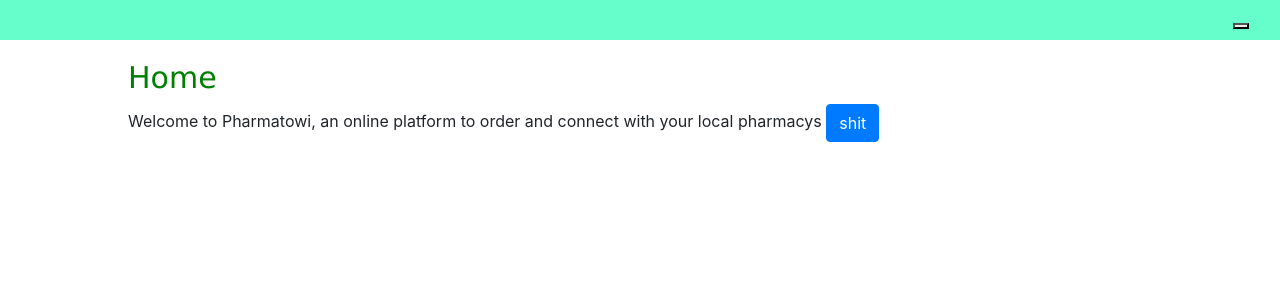
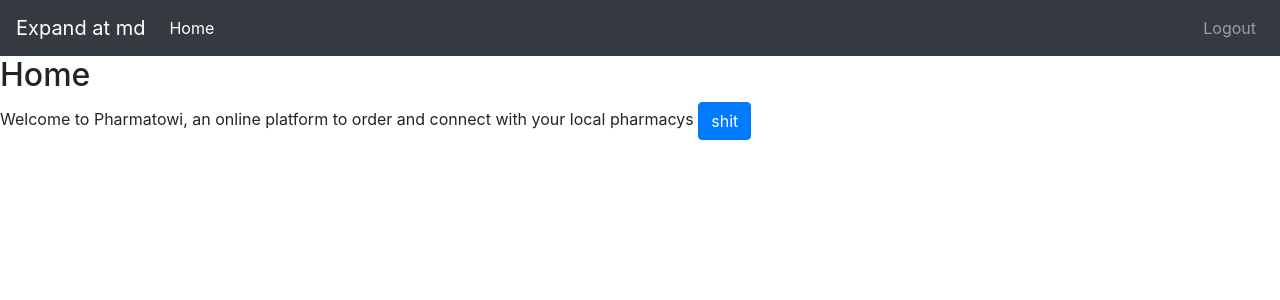
Before and after one commit to wilrop/web-technologies, a Django app: page / in a window 1280 px wide. Shown: the top 300 px of the page. Run offline with Django 3.2, Linux system fonts and the light colour scheme; a user stored in the database is signed in; some libraries are stand-ins or nearby versions.

Commit message:
added bootstrap navbar and erased the version 1.0 of the navbar in CSS and html

```diff
--- a/towima/static/css/styles.css
+++ b/towima/static/css/styles.css
@@ -1,112 +0,0 @@
-/* GENERAL */
-h2 {
-    color:green;
-    font-family: Verdana, Geneva, sans-serif;
-    font-size: 30px;
-}
-
-.wrapper {
-    width: 80%;
-    margin: 0 auto;
-
-}
-
-.green {
-    color: green;
-}
-
-/* HEADER */
-header {
-    margin-bottom: 20px;
-    overflow: hidden;
-    background: #66ffcc;
-}
-
-header h1 {
-    font-family: Verdana, Geneva, sans-serif;
-    font-size: 25px;
-    font-weight: bold;
-    text-transform: uppercase;
-}
-
-header::after {
-    content: '';
-    display: table;
-    clear: both;
-
-}
-
-
-/* LOGO HEADER
-
-The next css code is for the logo on the header menu */
-.logo {
-    float: left;
-}
-
-header a:visited {
-    color: black;
-}
-
-header a:active {
-    color: black;
-}
-
-
-
-
-
-/*NAV BAR HEADER
-
- The next css code is all for the nav bar on the header menu*/
-
-
-header nav {
-    float: right;
-
-}
-
-header ul {
-    list-style: none;
-    margin: 0;
-    padding: 0;
-}
-
-header nav ul li {
-    display: inline-block;
-    margin-left: 70px;
-    padding-top: 23px;
-
-    position: relative;
-
-}
-
-header nav ul li a {
-    text-transform: uppercase;
-    font-weight: bold;
-    text-decoration: none;
-    color: black;
-}
-
-header nav ul li a:hover {
-    color:dimgray;
-}
-
-header nav ul li a::before {
-    content: '';
-    display: block;
-    height: 5px;
-    width: 100%;
-    background-color: dimgray;
-
-    position: absolute;
-    top: 0;
-    width: 0%;
-
-    transition: all ease-in-out 250ms;
-}
-
-header nav ul li a:hover::before {
-    width: 100%;
-
-}
--- a/towima/templates/base.html
+++ b/towima/templates/base.html
@@ -3,7 +3,6 @@
 <!DOCTYPE html>
 <html lang="en">
   <head>
-    <meta charset="utf-8">
     <meta name="viewport" content="width=device-width, initial-scale=1">
     <link rel="stylesheet" href="https://stackpath.bootstrapcdn.com/bootstrap/4.1.3/css/bootstrap.min.css" integrity="sha384-MCw98/SFnGE8fJT3GXwEOngsV7Zt27NXFoaoApmYm81iuXoPkFOJwJ8ERdknLPMO" crossorigin="anonymous">
     <link rel="stylesheet" type="text/css" href='{% static "css/styles.css" %}'>
@@ -12,38 +11,39 @@
 
   <body>
     <header>
-        <span class="icon-bar"></span>
-        <nav class="navbar navbar-default navbar-fixed-top" role="navigation">
-            <div class="container-fluid">
-                <div class="navbar-header">
-                    <button type="button" class="navbar-toggle" data-toggle="collapse" data-target="#navbar-collapse-main">
-                        <span class="sr-only">Toggle navigation</span>
-                        <span class="icon-bar"></span>
-                        <span class="icon-bar"></span>
-                        <span class="icon-bar"></span>
-                    </button>
-                </div>
+      <nav class="navbar navbar-expand-md navbar-dark bg-dark">
+      <a class="navbar-brand" href="#">Expand at md</a>
+      <button class="navbar-toggler" type="button" data-toggle="collapse" data-target="#NavbarHeader" aria-controls="navbarsExample04" aria-expanded="false" aria-label="Toggle navigation">
+        <span class="navbar-toggler-icon"></span>
+      </button>
 
+      <div class="collapse navbar-collapse " id="NavbarHeader">
+        <ul class="navbar-nav mr-auto">
+          <li class="nav-item active">
+            <a class="nav-link" href="{% url 'home' %}">Home <span class="sr-only">(current)</span></a>
+          </li>
+
+
+          <!-- <li class="nav-item dropdown">
+            <a class="nav-link dropdown-toggle" href="https://example.com" id="dropdown04" data-toggle="dropdown" aria-haspopup="true" aria-expanded="false">Dropdown</a>
+            <div class="dropdown-menu" aria-labelledby="dropdown04">
+              <a class="dropdown-item" href="#">Action</a>
+              <a class="dropdown-item" href="#">Another action</a>
+              <a class="dropdown-item" href="#">Something else here</a>
             </div>
-        </nav>
-        <!-- <div class="wrapper">
-                <a href="{% url 'home' %}">
-                    <div class=logo>
-                    <h1><span class=green>Pharma</span>towi</h1>
-                    </div>
-                </a>
-            <nav>
-                <ul>
-                    <li><a href="{% url 'home' %}">home</a></li>
-                    {% if user.is_authenticated %}
-                        <li> <a href="{% url 'logout' %}">logout</a></li>
-                    {% else %}
-                        <li><a href="{% url 'login' %}">login</a></li>
-                        <li><a href="{% url 'signup' %}">signup</a></li>
-                    {% endif %}
-                </ul>
-            </nav>
-        </div> -->
+          </li> -->
+        </ul>
+        <ul class="navbar-nav justify-content-end">
+        {% if user.is_authenticated %}
+             <li class="nav-item"> <a class="nav-link" href="{% url 'logout' %}">Logout</a></li>
+          {% else %}
+             <li class="nav-item"><a  class="nav-link" href="{% url 'login' %}">Login</a></li>
+             <li class="nav-item"><a  class="nav-link" href="{% url 'signup' %}">Signup</a></li>
+          {% endif %}
+        </ul>
+
+      </div>
+    </nav>
     </header>
 
 
```
Also changed, not shown: towima/db.sqlite3 (deleted), 1 other file.
